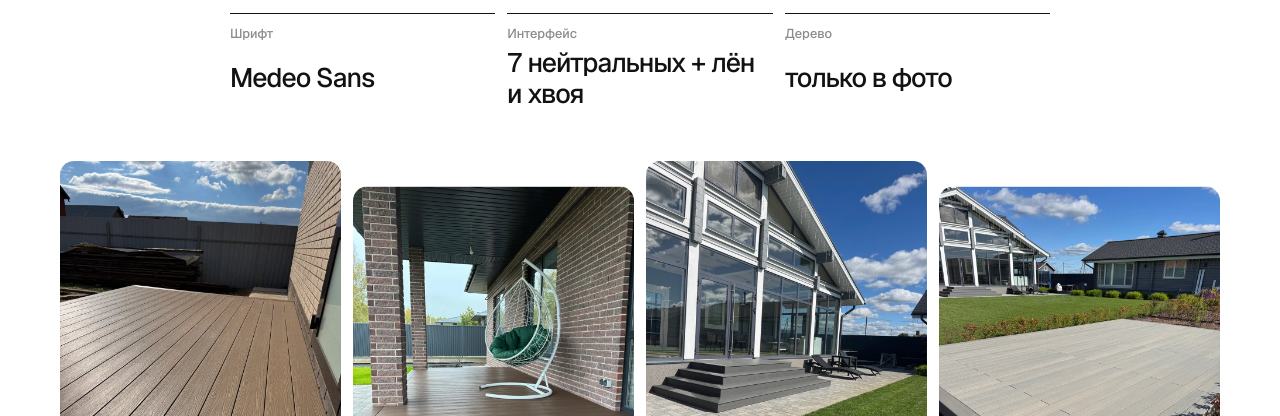
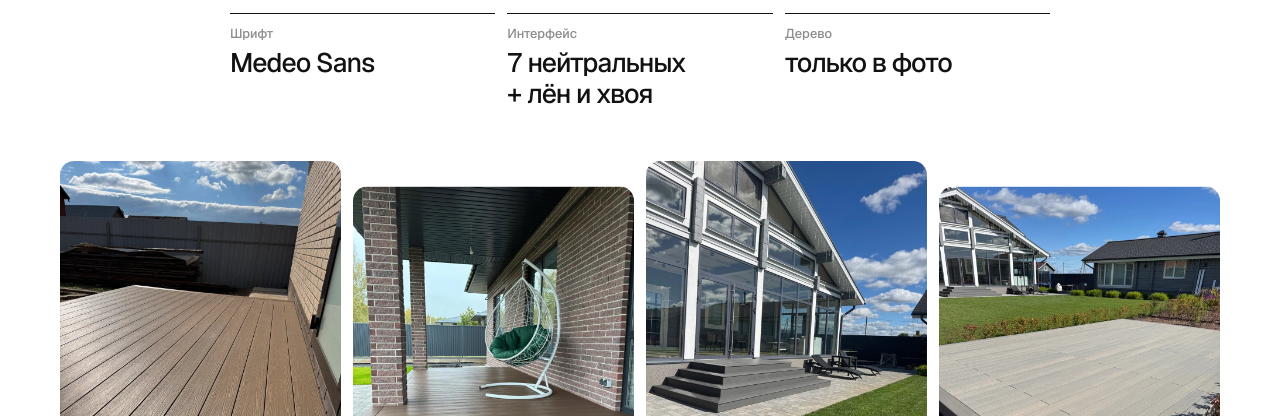
Before and after one commit to elianoraMullagalieva/grundeck-kp, a plain HTML site: page style/index.html in a window 1280 px wide. Shown: the part 384-800 px from the top of the page. Drawn offline with Linux system fonts and the light colour scheme.

Commit message:
Стиль v2: ровный перенос в фактах шапки
Co-Authored-By: Claude Opus 5.5 <noreply@anthropic.com>

```diff
--- a/style/index.html
+++ b/style/index.html
@@ -57,7 +57,7 @@ body::before { content: ""; position: fixed; inset: 0 0 auto; height: env(safe-a
 .hero { padding-block: clamp(48px, 7vw, 130px) clamp(32px, 4vw, 64px); display: grid; gap: clamp(20px, 2vw, 32px); justify-items: center; text-align: center; }
 .hero h1 { font-size: var(--h1); line-height: .92; letter-spacing: -.05em; max-width: 13ch; }
 .facts { display: grid; grid-template-columns: repeat(3, minmax(0, 1fr)); gap: 12px; width: min(100%, 820px); text-align: left; margin-top: 8px; }
-.facts > div { border-top: 1px solid var(--ink); padding-top: 10px; display: grid; gap: 4px; }
+.facts > div { border-top: 1px solid var(--ink); padding-top: 10px; display: grid; gap: 4px; align-content: start; }
 .facts b { font-weight: 500; font-size: var(--h4); letter-spacing: -.03em; line-height: 1.15; }
 .strip { display: grid; grid-template-columns: repeat(4, minmax(0, 1fr)); gap: clamp(8px, 1vw, 16px); padding-bottom: clamp(48px, 6vw, 110px); }
 .strip figure { margin: 0; display: grid; gap: 8px; }
@@ -202,7 +202,7 @@ footer { padding-block: 24px 56px; display: flex; justify-content: space-between
     <h1>Цвет и шрифт <span>GRÜNDECK</span></h1>
     <div class="facts">
       <div><span class="cap">Шрифт</span><b>Medeo Sans</b></div>
-      <div><span class="cap">Интерфейс</span><b>7 нейтральных + лён и хвоя</b></div>
+      <div><span class="cap">Интерфейс</span><b>7 нейтральных<br>+&nbsp;лён и&nbsp;хвоя</b></div>
       <div><span class="cap">Дерево</span><b>только в фото</b></div>
     </div>
   </section>
```
Also changed, not shown: style/page-src.html (+2 -2 lines), style/page.html (+2 -2 lines).
